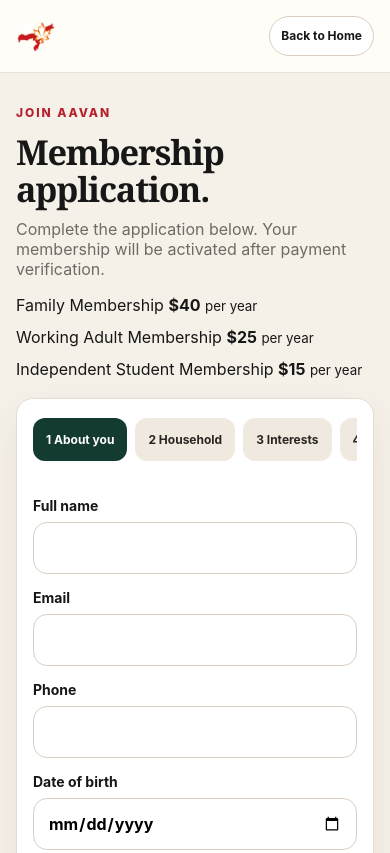
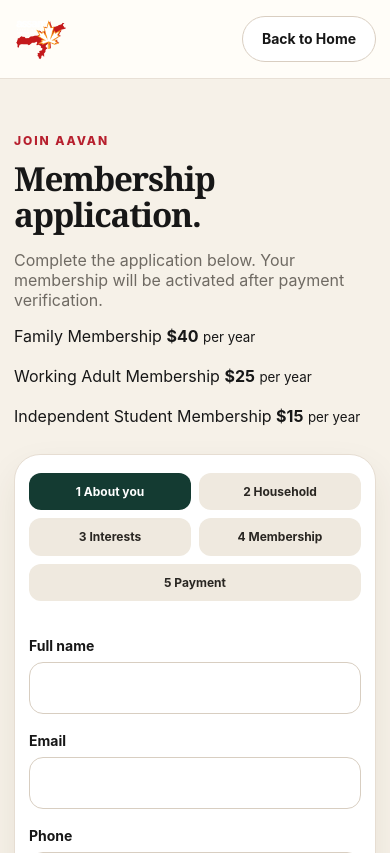
Before and after one commit to aavanorg/aavanorg.github.io, a plain HTML site: page membership.html in a window 390 px wide. Shown: the top 853 px of the page. Drawn offline with nearby package versions, Linux system fonts and the light colour scheme; no server answers.

Commit message:
Update membership.html

```diff
--- a/membership.html
+++ b/membership.html
@@ -5,95 +5,64 @@
   <meta name="viewport" content="width=device-width,initial-scale=1">
   <title>Membership | AAVAN</title>
   <link rel="stylesheet" href="css/public-v2.css">
-  <style id="aavan-membership-mobile-20261113">
-    /* Keep only the active application step visible, including after JS updates. */
-    .membership-shell [hidden] { display: none !important; }
-    .membership-shell .membership-step,
-    .membership-shell .membership-card,
-    .membership-shell .membership-card form,
-    .membership-shell .form-grid { min-width: 0; }
-    .membership-shell .family-row {
-      display: grid; grid-template-columns: repeat(2, minmax(0, 1fr));
-      align-items: end; gap: 12px; margin: 12px 0;
-    }
-    .membership-shell .family-row .remove-family-member {
-      width: fit-content; max-width: 100%; min-height: 40px;
-      padding: 8px 14px; border-radius: 9px; cursor: pointer;
-      border: 1px solid #d9d0c5; background: #fbf8f2; color: #322d26;
-    }
-    .membership-shell .payment-summary,
-    .membership-shell .payment-summary strong { overflow-wrap: anywhere; }
-    @media (max-width: 720px) {
-      .membership-shell .container,
-      .membership-shell main.container { width: calc(100% - 32px); max-width: 100%; }
-      .membership-shell .header-inner {
-        min-height: 72px; display: flex; flex-wrap: nowrap;
-        align-items: center; gap: 10px;
+  <style id="aavan-mobile-overflow-only-20261113">
+    /* Mobile presentation only. Preserve the original form, stages and JS behaviour. */
+    @media (max-width: 680px) {
+      .membership-shell,
+      .membership-shell main.container,
+      .membership-shell .membership-hero,
+      .membership-shell .membership-card,
+      .membership-shell form,
+      .membership-shell .membership-step { min-width: 0; }
+
+      .membership-shell main.container { width: calc(100% - 28px); max-width: 100%; }
+      .membership-shell .membership-card { padding: 18px 14px; }
+      .membership-shell .membership-hero h1 {
+        font-size: clamp(32px, 8.5vw, 44px); line-height: 1.1;
+        overflow-wrap: break-word;
       }
-      .membership-shell .header-inner .brand {
-        flex: 1 1 0; min-width: 0; gap: 8px;
-      }
-      .membership-shell .header-inner .brand img {
-        width: 40px; height: 40px; flex: 0 0 40px;
-      }
-      .membership-shell .header-inner .brand span {
-        font-size: 12px; line-height: 1.25; overflow-wrap: anywhere;
-      }
-      .membership-shell .header-inner > .btn {
-        flex: 0 0 auto; min-height: 40px; padding-inline: 11px; font-size: 12px;
-      }
-      .membership-shell .membership-hero { padding: 32px 0 19px; }
-      .membership-shell .membership-hero h1 {
-        font-size: clamp(32px, 8.8vw, 44px); line-height: 1.09;
-        overflow-wrap: anywhere; margin-bottom: 12px;
-      }
-      .membership-shell #membershipPlanPreview.cards {
-        display: grid; grid-template-columns: minmax(0, 1fr);
-        gap: 12px;
-      }
-      .membership-shell .membership-card {
-        padding: 19px 16px; border-radius: 17px; margin-bottom: 40px;
-      }
+
+      /* All five original stage labels remain unchanged; give text room to wrap. */
       .membership-shell .membership-progress {
-        display: flex; flex-wrap: nowrap; gap: 8px;
-        overflow-x: auto; overscroll-behavior-x: contain;
-        padding-bottom: 10px; margin-bottom: 20px;
-        scrollbar-width: thin; scroll-snap-type: x proximity;
+        grid-template-columns: repeat(2, minmax(0, 1fr));
+        gap: 8px;
       }
       .membership-shell .membership-progress button {
-        flex: 0 0 auto; white-space: nowrap; scroll-snap-align: start;
-        min-height: 43px; padding: 10px 12px; font-size: 12px;
+        min-width: 0; padding: 10px 8px; white-space: normal;
+        overflow-wrap: break-word; line-height: 1.3; font-size: 12px;
       }
+      .membership-shell .membership-progress button:last-child { grid-column: span 2; }
+
       .membership-shell .form-grid,
       .membership-shell .interest-grid,
       .membership-shell .plan-grid,
-      .membership-shell .family-row {
-        display: grid; grid-template-columns: minmax(0, 1fr); gap: 15px;
+      .membership-shell #membershipPlanPreview.cards {
+        grid-template-columns: minmax(0, 1fr);
       }
-      .membership-shell .membership-step { gap: 16px; }
-      .membership-shell .membership-card label { min-width: 0; max-width: 100%; }
-      .membership-shell .membership-card input:not([type="checkbox"]):not([type="radio"]),
-      .membership-shell .membership-card textarea,
-      .membership-shell .membership-card select {
-        min-width: 0; width: 100%; max-width: 100%; font-size: 16px;
-        box-sizing: border-box;
-      }
-      .membership-shell .interest-card { min-height: 60px; padding: 14px; }
-      .membership-shell .interest-card input[type="checkbox"] {
-        width: 20px; height: 20px; flex: 0 0 20px;
-      }
-      .membership-shell .form-actions { align-items: stretch; gap: 10px; }
-      .membership-shell .form-actions > div { flex: 1 1 0; min-width: 0; }
-      .membership-shell .form-actions .btn { min-width: 0; }
-      .membership-shell .form-actions > div .btn { width: 100%; }
+      .membership-shell .membership-step label,
+      .membership-shell .interest-card,
+      .membership-shell .plan-option,
+      .membership-shell .form-grid > * { min-width: 0; max-width: 100%; }
+      .membership-shell input:not([type="checkbox"]):not([type="radio"]),
+      .membership-shell textarea,
+      .membership-shell select { width: 100%; max-width: 100%; min-width: 0; box-sizing: border-box; }
+
+      .membership-shell .payment-summary,
+      .membership-shell .payment-summary strong,
+      .membership-shell .plan-option,
+      .membership-shell .interest-card { overflow-wrap: anywhere; }
+      .membership-shell .family-row { min-width: 0; }
+      .membership-shell .family-row label { margin-bottom: 10px; }
+      .membership-shell .form-actions { flex-wrap: wrap; gap: 10px; }
+      .membership-shell .form-actions > div { min-width: 0; max-width: 100%; flex-wrap: wrap; }
+      .membership-shell .form-actions .btn { max-width: 100%; }
+      .membership-shell .header-inner .brand { min-width: 0; }
+      .membership-shell .header-inner .brand span { overflow-wrap: break-word; }
     }
-    @media (max-width: 360px) {
-      .membership-shell .header-inner .brand img { width: 34px; height: 34px; flex-basis: 34px; }
-      .membership-shell .header-inner > .btn { padding-inline: 8px; font-size: 11px; }
-      .membership-shell .form-actions { flex-wrap: wrap; }
+    @media (max-width: 380px) {
       .membership-shell .form-actions > .btn,
-      .membership-shell .form-actions > div { flex: 1 1 100%; width: 100%; }
-      .membership-shell .form-actions > .btn { order: 2; }
+      .membership-shell .form-actions > div { width: 100%; }
+      .membership-shell .form-actions .btn { flex: 1 1 auto; }
     }
   </style>
 </head>
```
